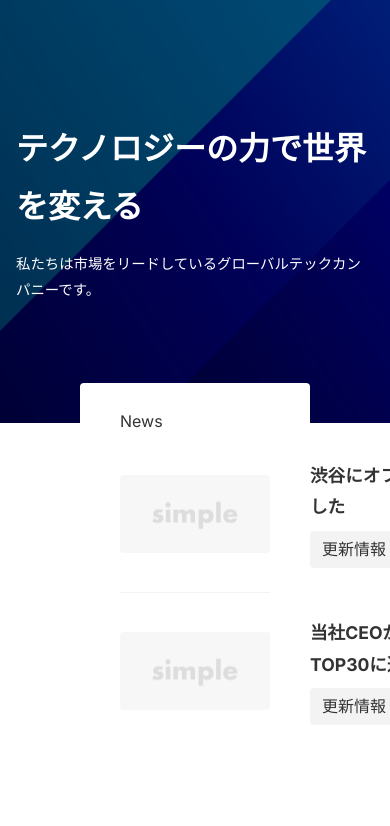
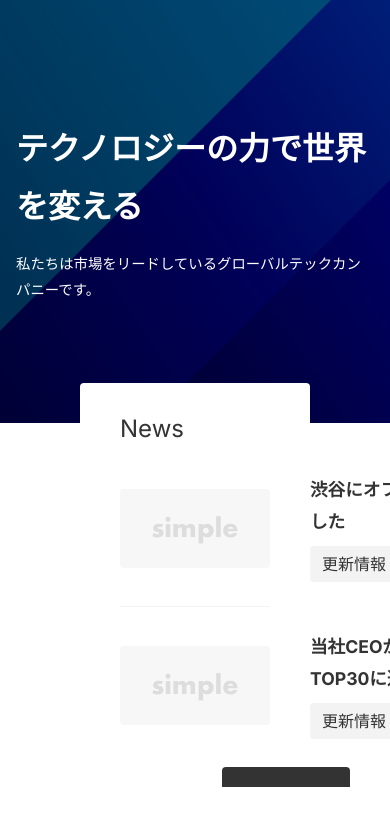
Before and after one commit to ryuta09/microcms-book-app, a Next.js app: page / in a window 390 px wide. Shown: the top 826 px of the page. Built offline with nearby package versions, Linux system fonts and the light colour scheme.

Commit message:
feat: Newsセクションのコンポーネント化

```diff
--- /dev/null
+++ b/app/_components/ButtonLink/index.module.css
@@ -0,0 +1,19 @@
+.button {
+  display: block;
+  padding: 20px 40px;
+  border-radius: var(--border-raduis);
+  width: 300px;
+  background: url('/arrow-right.svg') no-repeat right 20px center, var(--color-button-primary);
+  color: var(--color-text-unpainted);
+}
+
+.button:hover {
+  opacity: 0.9;
+}
+
+@media (max-width: 640px) {
+  .button {
+    padding: 16px 24px;
+    width: 100%;
+  }
+}
--- /dev/null
+++ b/app/_components/ButtonLink/index.tsx
@@ -0,0 +1,12 @@
+import styles from './index.module.css'
+
+type Props = {
+  href: string;
+  children: React.ReactNode
+}
+
+export default function ButtonLink({href, children}: Props) {
+  return(
+    <a href={href} className={styles.button}>{children}</a>
+  )
+}
--- /dev/null
+++ b/app/_components/Category/index.module.css
@@ -0,0 +1,7 @@
+.tag {
+  background-color: var(--color-bg-sub);
+  padding: 4px 12px;
+  border-radius: var(--border-raduis);
+  white-space: nowrap;
+  font-size: 1rem;
+}
--- /dev/null
+++ b/app/_components/Category/index.tsx
@@ -0,0 +1,15 @@
+
+import { Category } from "@/lib/microcms";
+import styles from "./index.module.css";
+
+type Props =  {
+  category: Category
+}
+
+export default function Category({category}:Props) {
+  return(
+    <>
+    <span className={styles.tag}>{category.name}</span>
+    </>
+  )
+}
--- /dev/null
+++ b/app/_components/Date/index.module.css
@@ -0,0 +1,7 @@
+.date {
+  display: flex;
+  align-items: center;
+  gap: 8px;
+  margin: 0 .8rem 0;
+  font-size: 1rem;
+}
--- /dev/null
+++ b/app/_components/Date/index.tsx
@@ -0,0 +1,15 @@
+import Image from "next/image";
+import styles from "./index.module.css";
+type Props = {
+  date: string;
+};
+export default function Date({ date }: Props) {
+  return (
+    <>
+      <span className={styles.date}>
+        <Image src={"/clock.svg"} width={16} height={16} priority alt="" />
+        {date}
+      </span>
+    </>
+  );
+}
--- /dev/null
+++ b/app/_components/NewsList/index.module.css
@@ -0,0 +1,40 @@
+.list {
+  border-bottom: 1px solid var(--color-border-light);
+}
+
+.list:last-child {
+  border-bottom: none;
+}
+
+.link {
+  display: flex;
+  align-items: center;
+  gap: 40px;
+  padding: 24px 0;
+}
+
+.image {
+  width: 200px;
+  height: auto;
+  border-radius: var(--border-raduis);
+}
+
+.title {
+  font-size: 1.1rem;
+  font-weight: bold;
+  margin-bottom: 0.5rem;
+}
+
+.meta {
+  display: flex;
+  align-items: center;
+  gap: 16px;
+}
+
+
+
+@media (max-width: 1000px) {
+  .news {
+    width: calc(100% - 160px);
+  }
+}
--- /dev/null
+++ b/app/_components/NewsList/index.tsx
@@ -0,0 +1,41 @@
+import Image from "next/image";
+import styles from "./index.module.css";
+import { News } from "@/lib/microcms";
+import Category from "../Category";
+import Date from "../Date";
+type Props = {
+  news: News[];
+};
+
+export default function NewsList({ news }: Props) {
+  if (news.length === 0) {
+    return <p>記事がありません</p>;
+  } else {
+    return (
+      <>
+        <ul>
+          {news.map((article) => (
+            <li key={article.id} className={styles.list}>
+              <div className={styles.link}>
+                <Image
+                  className={styles.image}
+                  src={"/no-image.png"}
+                  width={1200}
+                  height={630}
+                  alt="No Image"
+                />
+                <dl className={styles.content}>
+                  <dt className={styles.title}>{article.title}</dt>
+                  <dd className={styles.meta}>
+                    <Category category={article.category} />
+                    <Date  date={article.publishedAt ?? article.createdAt}/>
+                  </dd>
+                </dl>
+              </div>
+            </li>
+          ))}
+        </ul>
+      </>
+    );
+  }
+}
--- a/app/global.module.css
+++ b/app/global.module.css
@@ -66,6 +66,13 @@
     width: calc(100% - 32px);
     padding: 16px 24px;
   }
+
+  .newsLink {
+    position: relative;
+    right: auto;
+    bottom: auto;
+    margin-top: 16px;
+  }
 }
 
 .news {
@@ -77,58 +84,16 @@
   border-radius: var(--border-raduis);
 }
 
-.newTitle {
+.newsTitle {
   font-size: 1.5rem;
 }
 
-.list {
-  border-bottom: 1px solid var(--color-border-light);
+.newsLink {
+  position: absolute;
+  right: -40px;
+  bottom: -40px;
 }
 
-.list:last-child {
-  border-bottom: none;
-}
-
-.link {
-  display: flex;
-  align-items: center;
-  gap: 40px;
-  padding: 24px 0;
-}
-
-.image {
-  width: 200px;
-  height: auto;
-  border-radius: var(--border-raduis);
-}
-
-.newsItemTitle {
-  font-size: 1.1rem;
-  font-weight: bold;
-  margin-bottom: 0.5rem;
-}
-
-.meta {
-  display: flex;
-  align-items: center;
-  gap: 16px;
-}
-
-.tag {
-  background-color: var(--color-bg-sub);
-  padding: 4px 12px;
-  border-radius: var(--border-raduis);
-  white-space: nowrap;
-  font-size: 1rem;
-}
-
-.date {
-  display: flex;
-  align-items: center;
-  gap: 8px;
-  margin: 0 .8rem 0;
-  font-size: 1rem;
-}
 
 @media (max-width: 1000px) {
   .news {
--- a/app/page.tsx
+++ b/app/page.tsx
@@ -1,15 +1,8 @@
 import Image from "next/image";
 import styles from "./global.module.css";
-
-type News = {
-  id: string;
-  title: string;
-  category: {
-    name: string;
-  };
-  publishedAt: string;
-  createdAt: string;
-};
+import ButtonLink from "./_components/ButtonLink";
+import NewsList from "./_components/NewsList";
+import { News } from "@/lib/microcms";
 
 const data: {
   contents: News[];
@@ -67,37 +60,10 @@ export default function Home() {
 
       <section className={styles.news}>
         <h2 className={styles.newsTitle}>News</h2>
-        <ul>
-          {slicedata.map((article) => (
-            <li key={article.id} className={styles.list}>
-              <div className={styles.link}>
-                <Image
-                className={styles.image}
-                  src={"/no-image.png"}
-                  width={1200}
-                  height={630}
-                  alt="No Image"
-                />
-                <dl className={styles.content}>
-                  <dt className={styles.newsItemTitle}>{article.title}</dt>
-                  <dd className={styles.meta}>
-                    <span className={styles.tag}>{article.category.name}</span>
-                    <span className={styles.date}>
-                      <Image
-                        src={'/clock.svg'}
-                        width={16}
-                        height={16}
-                        priority
-                        alt=""
-                      />
-                      {article.publishedAt}
-                    </span>
-                  </dd>
-                </dl>
-              </div>
-            </li>
-          ))}
-        </ul>
+        <NewsList news={slicedata}/>
+        <div className={styles.newsLink}>
+            <ButtonLink href="/news">もっと見る</ButtonLink>
+        </div>
       </section>
     </>
   );
--- /dev/null
+++ b/lib/microcms.ts
@@ -0,0 +1,13 @@
+export type News = {
+  id: string;
+  title: string;
+  category: {
+    name: string;
+  };
+  publishedAt: string;
+  createdAt: string;
+};
+
+export type Category = {
+  name: string;
+}
```
